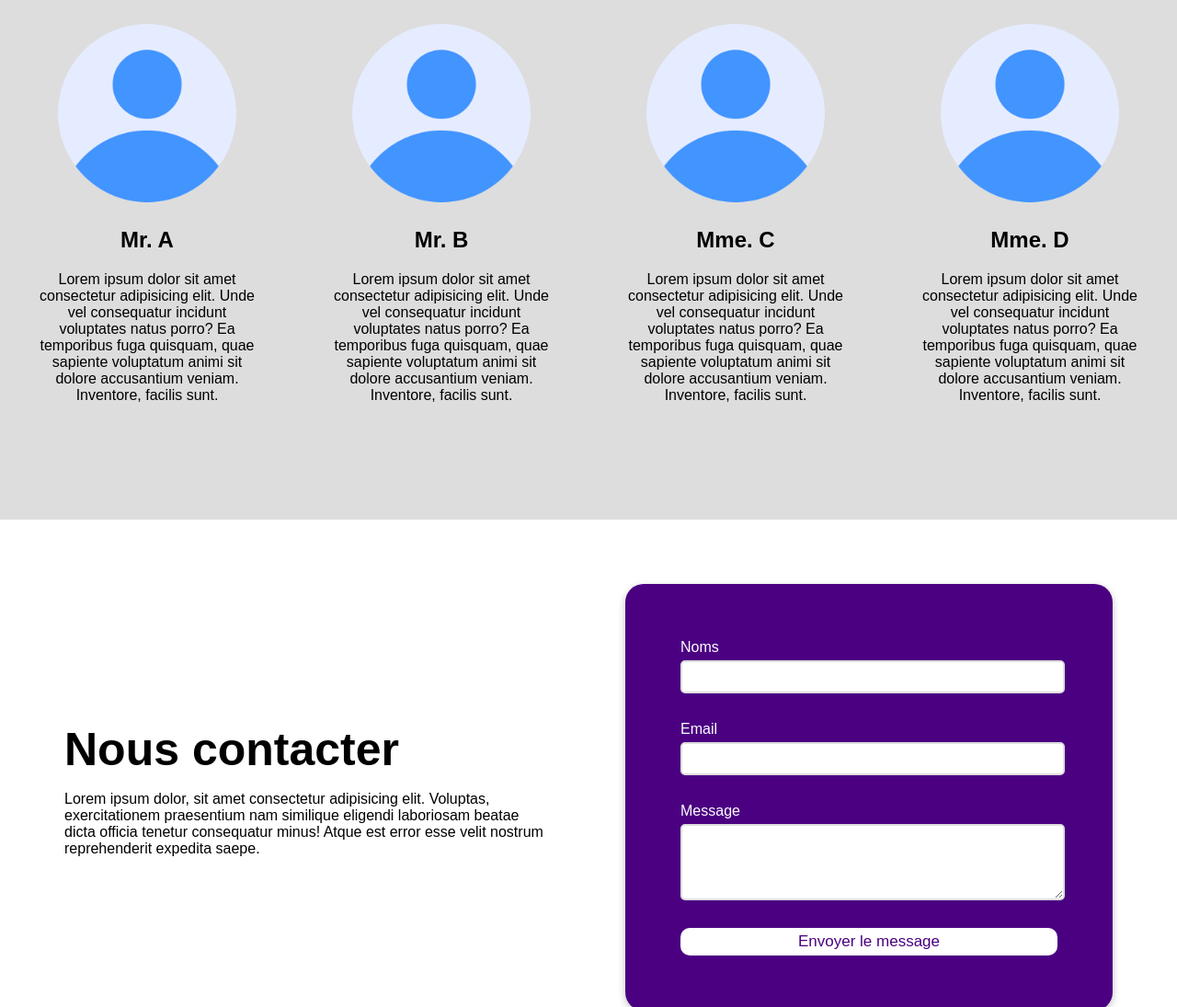
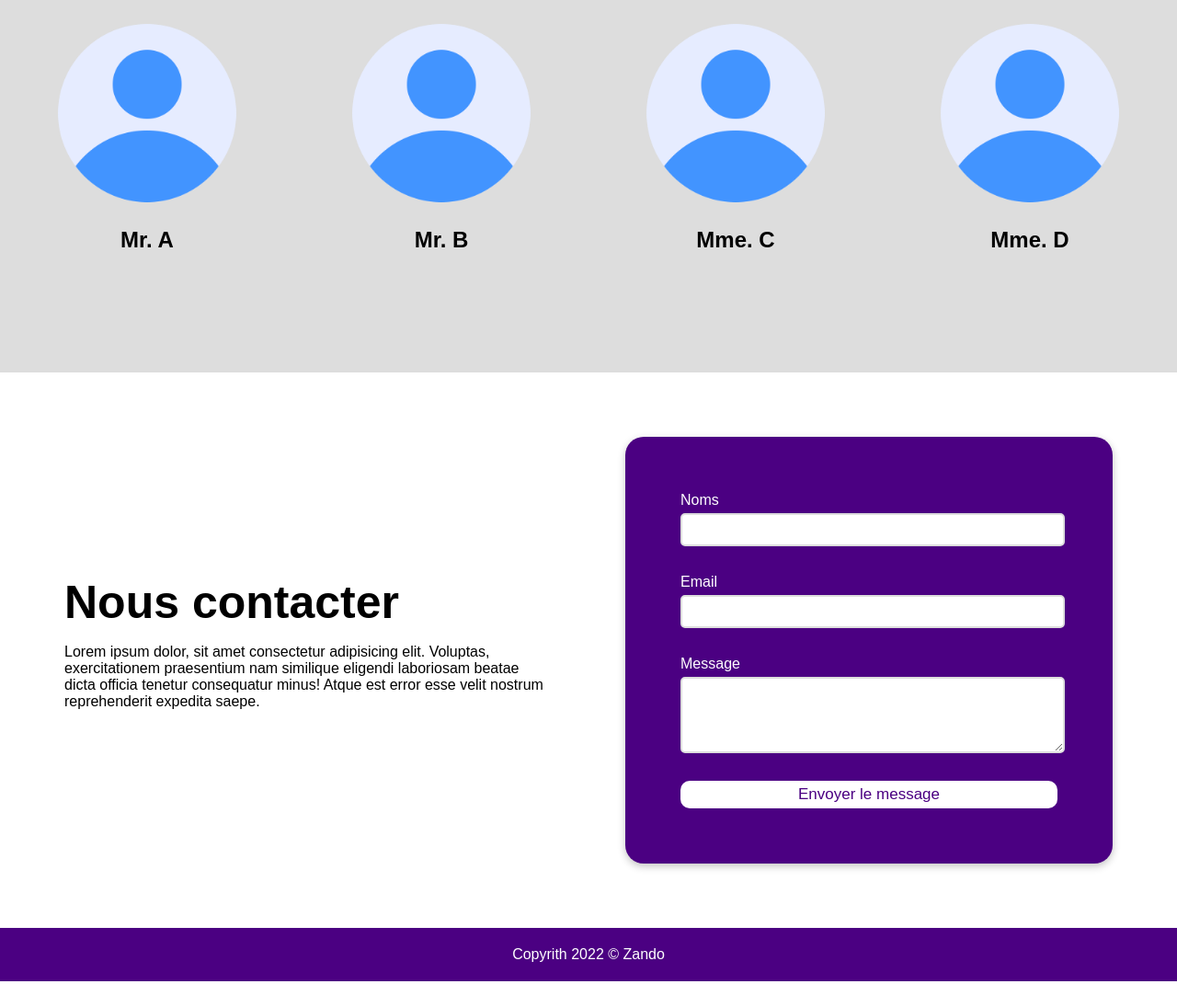
Before and after one commit to Ephraim-Mago/zando, a plain HTML site: page index.html in a window 1280 px wide. Shown: the part 1333-2428 px from the top of the page at 92% size. After the commit the page ends 2400 px from the top, so only its background shows below. Drawn offline with Linux system fonts and the light colour scheme.

Commit message:
Modification de la Page Accueil HTML Section Team

```diff
--- a/index.html
+++ b/index.html
@@ -65,22 +65,18 @@
             <div class="grid-card">
                 <img src="./images/user.png" class="w-200" alt="">
                 <h2>Mr. A</h2>
-                <p>Lorem ipsum dolor sit amet consectetur adipisicing elit. Unde vel consequatur incidunt voluptates natus porro? Ea temporibus fuga quisquam, quae sapiente voluptatum animi sit dolore accusantium veniam. Inventore, facilis sunt.</p>
             </div>
             <div class="grid-card">
                 <img src="./images/user.png" class="w-200" alt="">
                 <h2>Mr. B</h2>
-                <p>Lorem ipsum dolor sit amet consectetur adipisicing elit. Unde vel consequatur incidunt voluptates natus porro? Ea temporibus fuga quisquam, quae sapiente voluptatum animi sit dolore accusantium veniam. Inventore, facilis sunt.</p>
             </div>
             <div class="grid-card">
                 <img src="./images/user.png" class="w-200" alt="">
                 <h2>Mme. C</h2>
-                <p>Lorem ipsum dolor sit amet consectetur adipisicing elit. Unde vel consequatur incidunt voluptates natus porro? Ea temporibus fuga quisquam, quae sapiente voluptatum animi sit dolore accusantium veniam. Inventore, facilis sunt.</p>
             </div>
             <div class="grid-card">
                 <img src="./images/user.png" class="w-200" alt="">
                 <h2>Mme. D</h2>
-                <p>Lorem ipsum dolor sit amet consectetur adipisicing elit. Unde vel consequatur incidunt voluptates natus porro? Ea temporibus fuga quisquam, quae sapiente voluptatum animi sit dolore accusantium veniam. Inventore, facilis sunt.</p>
             </div>
         </div>
     </section>
```
